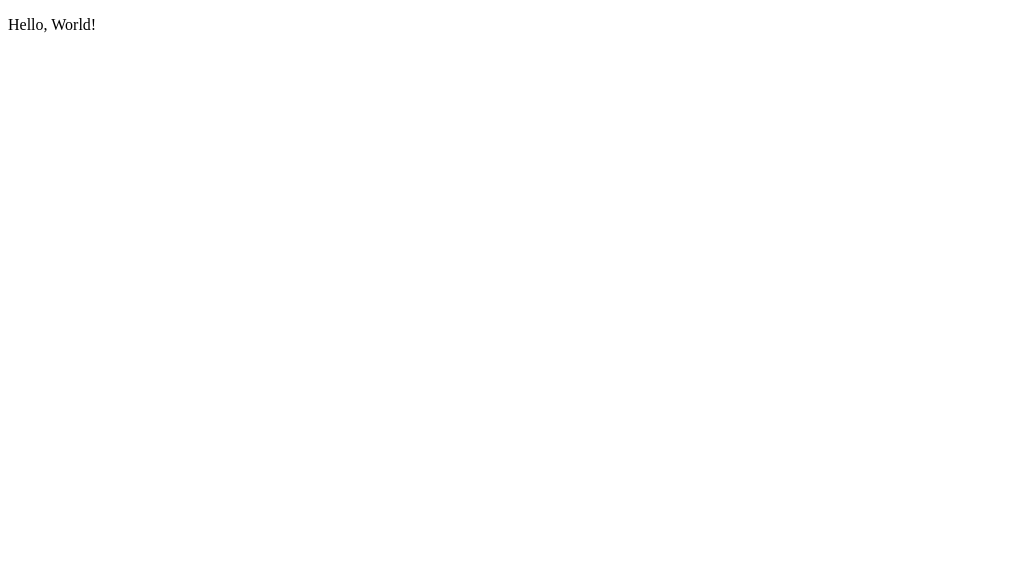
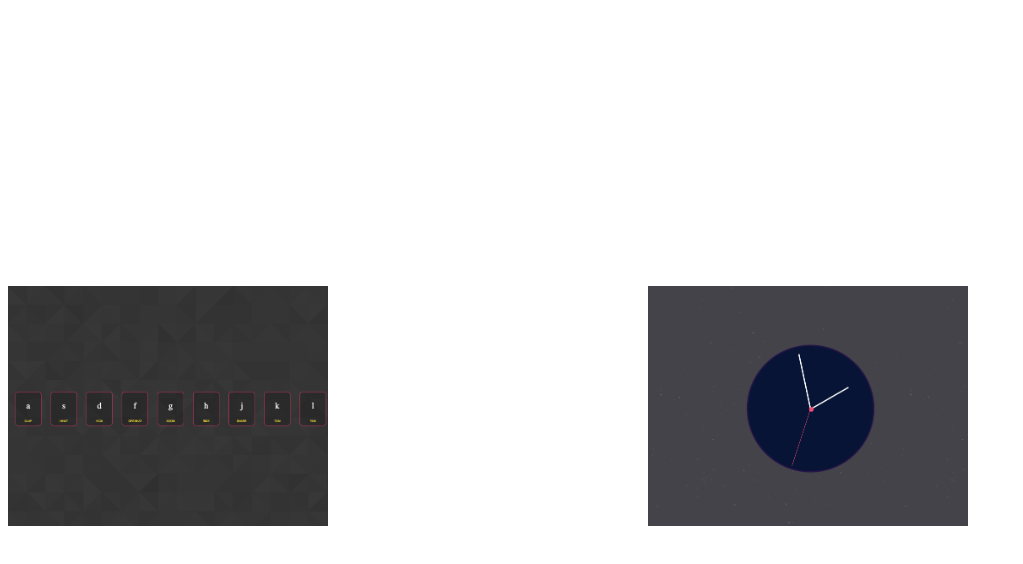
Before and after one commit to filbot/js30, a plain HTML site: page index.html in a window 1280 px wide. Shown: the whole page, without its empty margins (0-1023 px from the left). Drawn offline with Linux system fonts and the light colour scheme.

Commit message:
Setup landing page

```diff
--- a/index.html
+++ b/index.html
@@ -3,8 +3,16 @@
   <head>
     <meta charset="utf-8">
     <title>Javascript 30 Excercises</title>
+    <link href="styles.css" rel="stylesheet">
   </head>
   <body>
-    <p>Hello, World!</p>
+    <div class="container">
+      <div class="exercise">
+        <a href="/drum-kit.html"><img src="assets/drum-kit.png" /></a>
+      </div>
+      <div class="exercise">
+        <a href="/clock"><img src="assets/clock.png" /></a>
+      </div>
+    </div>
   </body>
 </html>
--- /dev/null
+++ b/styles.css
@@ -0,0 +1,12 @@
+.container {
+  height: 100vh;
+  width: 100vw;
+  display: flex;
+  align-items: center;
+  justify-content: space-around;;
+}
+
+.exercise img {
+  width: 50%;
+  height: auto;
+}
```
Also changed, not shown: assets/background.png (added), assets/clock.png (added), assets/drum-kit.png (added).
